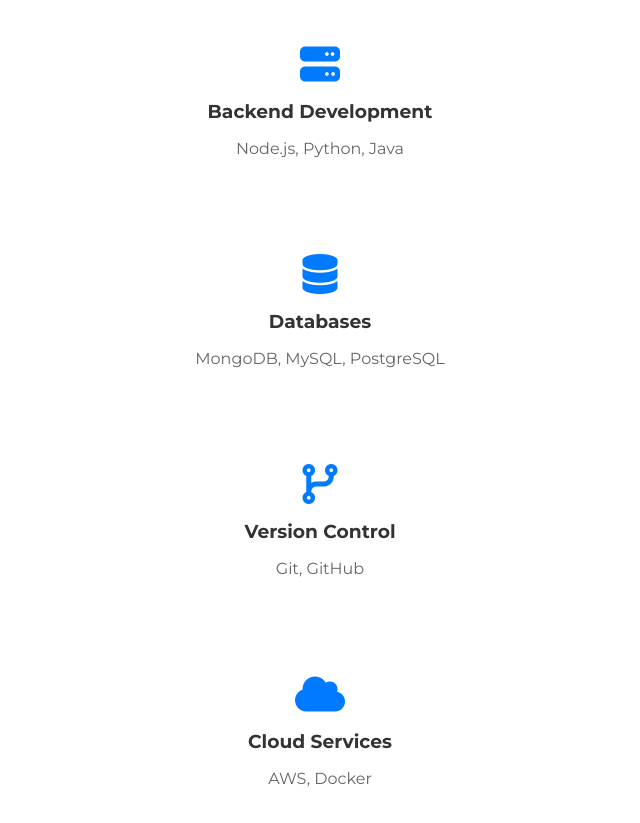
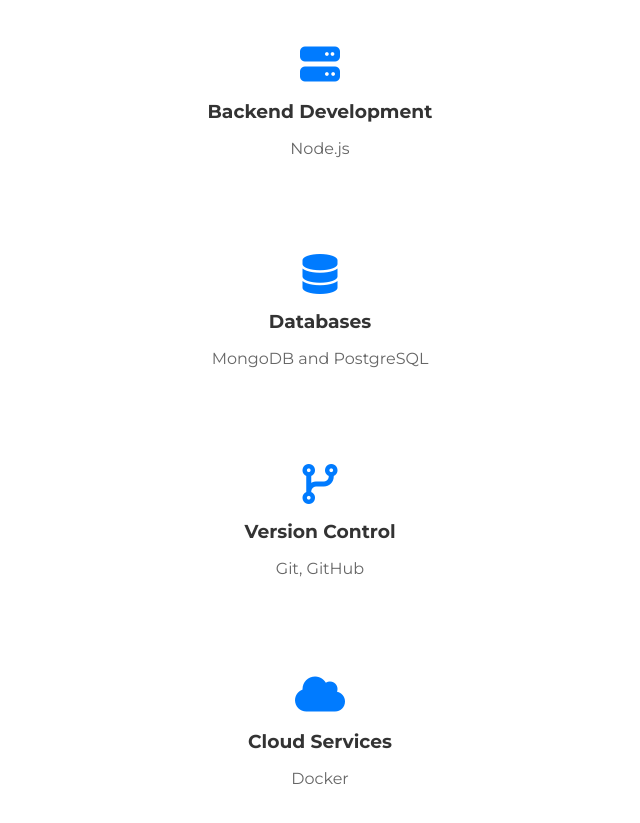
Before and after one commit to Asaiy420/Responsive-Portfolio, a plain HTML site: page index.html in a window 1280 px wide. Shown: the part 940-1763 px from the top of the page, without its empty margins (320-960 px from the left). Drawn offline with Linux system fonts and the light colour scheme.

Commit message:
removes unenecessary content

```diff
--- a/index.html
+++ b/index.html
@@ -67,12 +67,12 @@
           <div class="skill-card">
             <i class="fas fa-server"></i>
             <h3>Backend Development</h3>
-            <p>Node.js, Python, Java</p>
+            <p>Node.js</p>
           </div>
           <div class="skill-card">
             <i class="fas fa-database"></i>
             <h3>Databases</h3>
-            <p>MongoDB, MySQL, PostgreSQL</p>
+            <p>MongoDB and PostgreSQL</p>
           </div>
           <div class="skill-card">
             <i class="fas fa-code-branch"></i>
@@ -82,7 +82,7 @@
           <div class="skill-card">
             <i class="fas fa-cloud"></i>
             <h3>Cloud Services</h3>
-            <p>AWS, Docker</p>
+            <p>Docker</p>
           </div>
         </div>
       </section>
```
